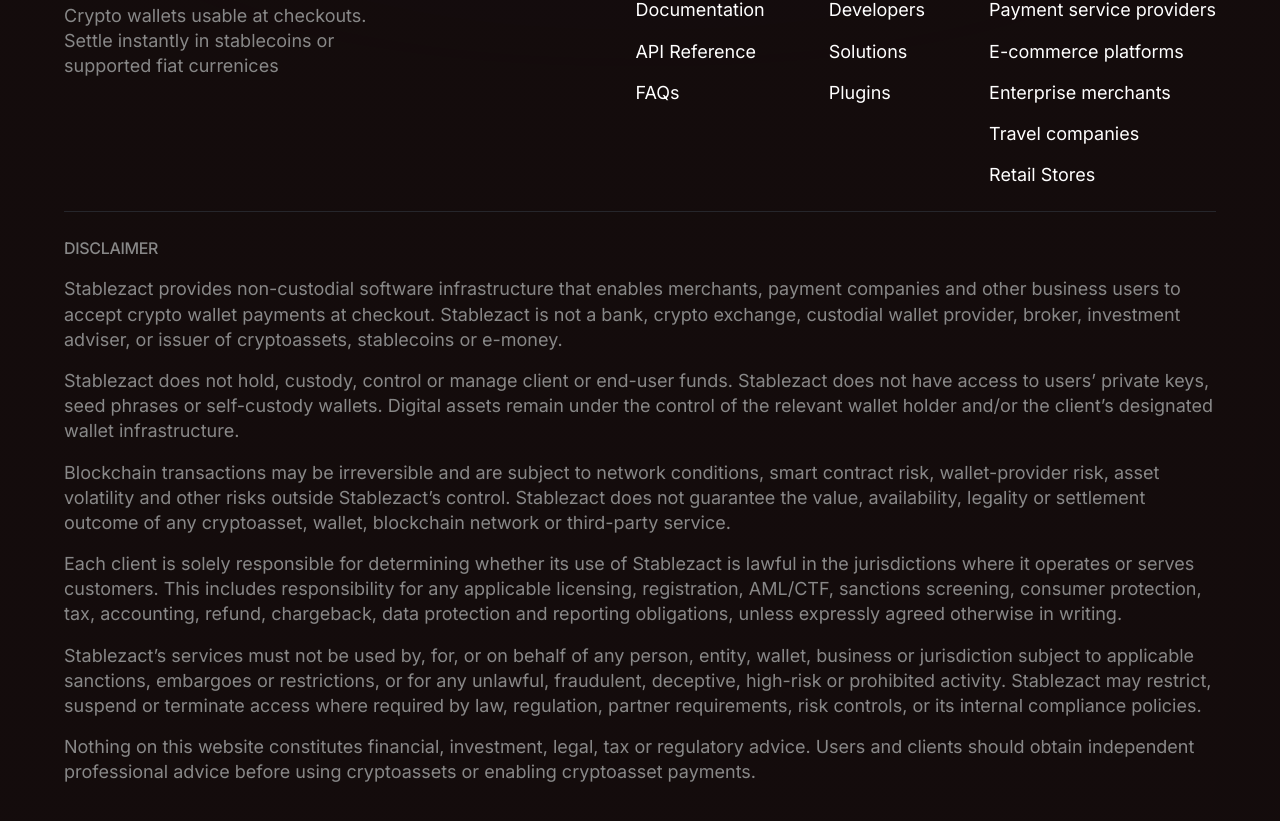
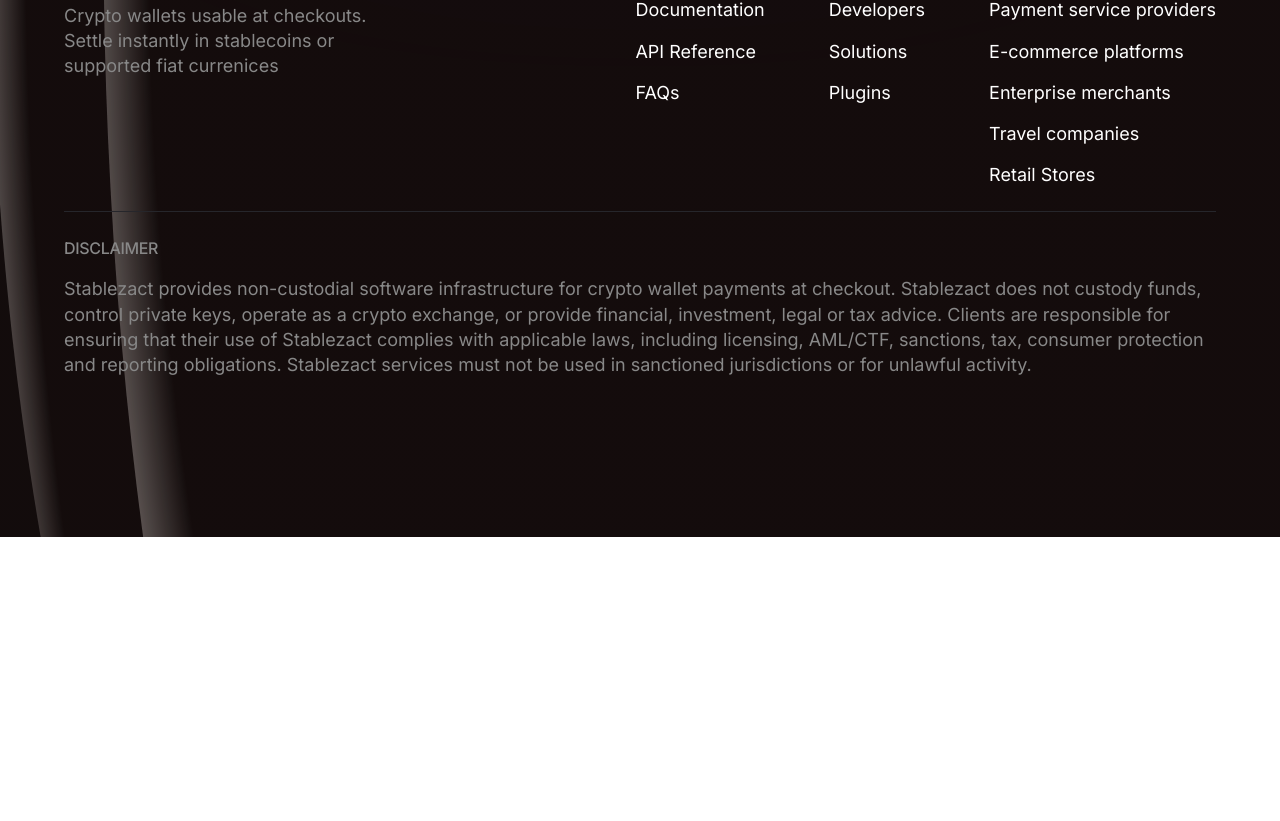
Before and after one commit to Eyohen/landingpage, a React (Vite) app: page / in a window 1280 px wide. Shown: the part 9864-10685 px from the top of the page. After the commit the page ends 10401 px from the top, so only its background shows below. Built offline with nearby package versions, Linux system fonts and the light colour scheme; a web font is replaced by a local one.

Commit message:
revert: restore original footer disclaimer

```diff
--- a/src/sections/ClosingCTA.tsx
+++ b/src/sections/ClosingCTA.tsx
@@ -162,51 +162,15 @@
               DISCLAIMER
             </p>
             <p className="mt-4 text-[18px] font-light leading-[1.4] text-[var(--color-muted)] max-lg:text-[14px]">
-              Stablezact provides non-custodial software infrastructure that
-              enables merchants, payment companies and other business users to
-              accept crypto wallet payments at checkout. Stablezact is not a
-              bank, crypto exchange, custodial wallet provider, broker,
-              investment adviser, or issuer of cryptoassets, stablecoins or
-              e-money.
-            </p>
-            <p className="mt-4 text-[18px] font-light leading-[1.4] text-[var(--color-muted)] max-lg:text-[14px]">
-              Stablezact does not hold, custody, control or manage client or
-              end-user funds. Stablezact does not have access to users&rsquo;
-              private keys, seed phrases or self-custody wallets. Digital
-              assets remain under the control of the relevant wallet holder
-              and/or the client&rsquo;s designated wallet infrastructure.
-            </p>
-            <p className="mt-4 text-[18px] font-light leading-[1.4] text-[var(--color-muted)] max-lg:text-[14px]">
-              Blockchain transactions may be irreversible and are subject to
-              network conditions, smart contract risk, wallet-provider risk,
-              asset volatility and other risks outside Stablezact&rsquo;s
-              control. Stablezact does not guarantee the value, availability,
-              legality or settlement outcome of any cryptoasset, wallet,
-              blockchain network or third-party service.
-            </p>
-            <p className="mt-4 text-[18px] font-light leading-[1.4] text-[var(--color-muted)] max-lg:text-[14px]">
-              Each client is solely responsible for determining whether its use
-              of Stablezact is lawful in the jurisdictions where it operates or
-              serves customers. This includes responsibility for any applicable
-              licensing, registration, AML/CTF, sanctions screening, consumer
-              protection, tax, accounting, refund, chargeback, data protection
-              and reporting obligations, unless expressly agreed otherwise in
-              writing.
-            </p>
-            <p className="mt-4 text-[18px] font-light leading-[1.4] text-[var(--color-muted)] max-lg:text-[14px]">
-              Stablezact&rsquo;s services must not be used by, for, or on behalf
-              of any person, entity, wallet, business or jurisdiction subject
-              to applicable sanctions, embargoes or restrictions, or for any
-              unlawful, fraudulent, deceptive, high-risk or prohibited
-              activity. Stablezact may restrict, suspend or terminate access
-              where required by law, regulation, partner requirements, risk
-              controls, or its internal compliance policies.
-            </p>
-            <p className="mt-4 text-[18px] font-light leading-[1.4] text-[var(--color-muted)] max-lg:text-[14px]">
-              Nothing on this website constitutes financial, investment, legal,
-              tax or regulatory advice. Users and clients should obtain
-              independent professional advice before using cryptoassets or
-              enabling cryptoasset payments.
+              Stablezact provides non-custodial software infrastructure for
+              crypto wallet payments at checkout. Stablezact does not custody
+              funds, control private keys, operate as a crypto exchange, or
+              provide financial, investment, legal or tax advice. Clients are
+              responsible for ensuring that their use of Stablezact complies
+              with applicable laws, including licensing, AML/CTF, sanctions,
+              tax, consumer protection and reporting obligations. Stablezact
+              services must not be used in sanctioned jurisdictions or for
+              unlawful activity.
             </p>
           </div>
         </footer>
```
